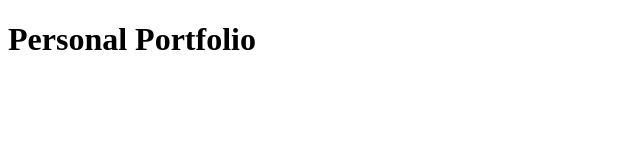
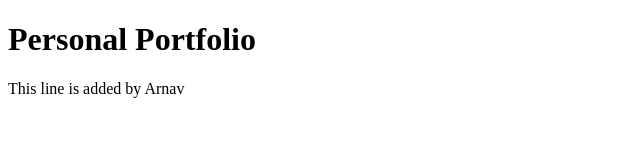
Before and after one commit to mithun-srinivas/personal-portfolio-demo, a plain HTML site: page index.html in a window 1280 px wide. Shown: the whole page, without its empty margins (0-640 px from the left). Drawn offline with Linux system fonts and the light colour scheme.

Commit message:
fix: Aranv

```diff
--- a/index.html
+++ b/index.html
@@ -7,5 +7,6 @@
 </head>
 <body>
     <h1>Personal Portfolio</h1>
+    <p>This line is added by Arnav</p>
 </body>
 </html>
```
